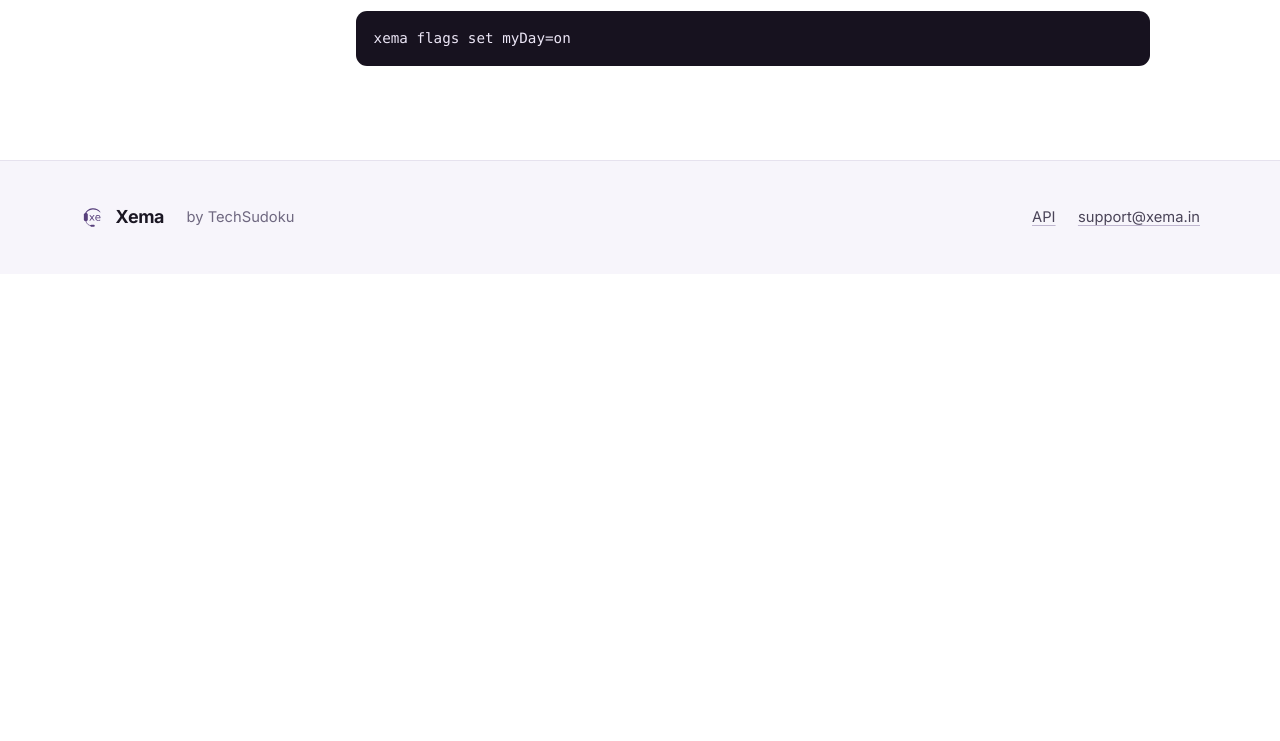
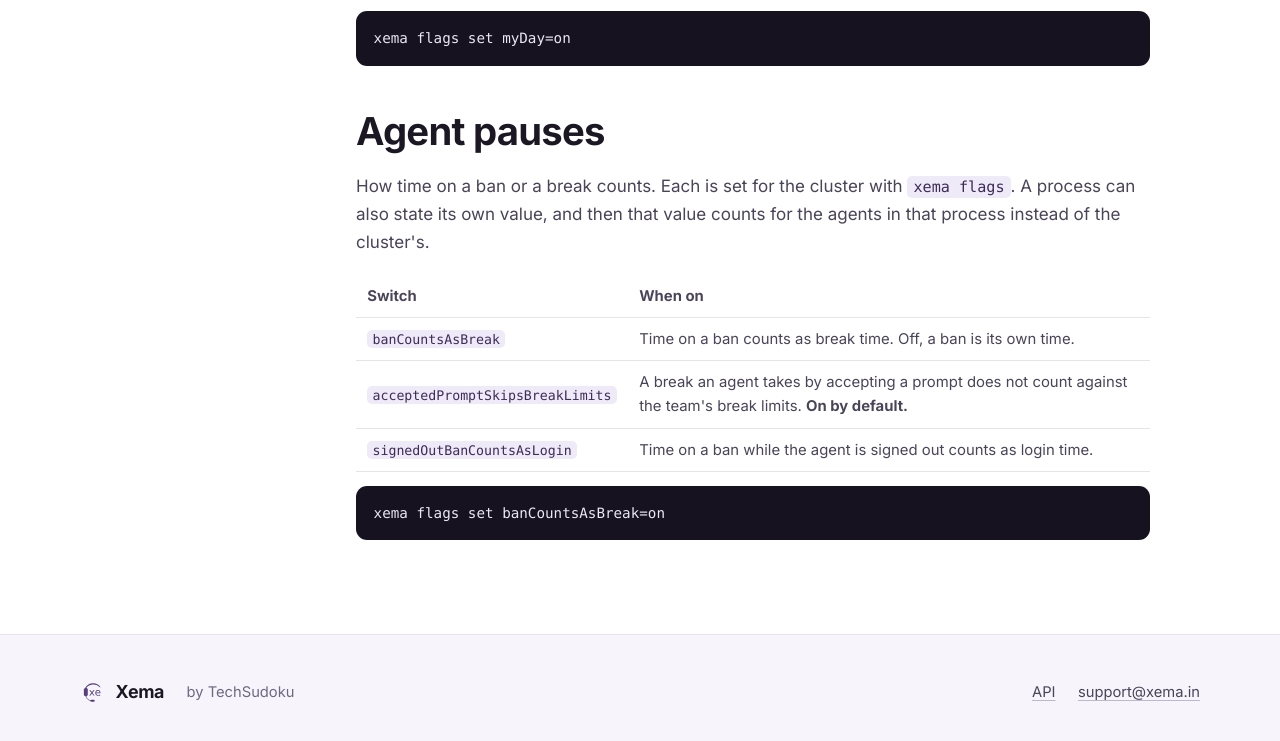
Before and after one commit to Inukollu/xema-site, a plain HTML site: page docs/switches.html in a window 1280 px wide. Shown: the part 1645-2386 px from the top of the page. Before the commit the page ends 1919 px from the top, so only its background shows below. Drawn offline with Linux system fonts and the light colour scheme.

Commit message:
Publish website from 48e37ba66c5fc720ac60f8a88b5265b80dfead45 Inukollu/Xema@48e37ba66c5fc720ac60f8a88b5265b80dfead45

```diff
--- a/docs/switches.html
+++ b/docs/switches.html
@@ -62,7 +62,7 @@
   <article class="prose">
 <h1 id="switches">Switches</h1>
 <p>Some of Xema's behaviour is switched on or off for the whole cluster. Each switch is off until someone turns it on,
-except <code>crmDashboard</code>, which is on until someone turns it off. Each is set from any server in the cluster with the <code>xema</code> command. A change takes effect within seconds, on every
+except <code>crmDashboard</code> and <code>acceptedPromptSkipsBreakLimits</code>, which are on until someone turns them off. Each is set from any server in the cluster with the <code>xema</code> command. A change takes effect within seconds, on every
 server, without restarting anything.</p>
 <p>They are all under one command:</p>
 <pre><code>xema flags                       # every switch, and whether it is on
@@ -120,6 +120,33 @@ queue whether it was on or off.</p>
 </table>
 <pre><code>xema flags set myDay=on
 </code></pre>
+<h2 id="agent-pauses">Agent pauses</h2>
+<p>How time on a ban or a break counts. Each is set for the cluster with <code>xema flags</code>. A process can also state its own
+value, and then that value counts for the agents in that process instead of the cluster's.</p>
+<table>
+<thead>
+<tr>
+<th>Switch</th>
+<th>When on</th>
+</tr>
+</thead>
+<tbody>
+<tr>
+<td><code>banCountsAsBreak</code></td>
+<td>Time on a ban counts as break time. Off, a ban is its own time.</td>
+</tr>
+<tr>
+<td><code>acceptedPromptSkipsBreakLimits</code></td>
+<td>A break an agent takes by accepting a prompt does not count against the team's break limits. <strong>On by default.</strong></td>
+</tr>
+<tr>
+<td><code>signedOutBanCountsAsLogin</code></td>
+<td>Time on a ban while the agent is signed out counts as login time.</td>
+</tr>
+</tbody>
+</table>
+<pre><code>xema flags set banCountsAsBreak=on
+</code></pre>
   </article>
 </main>
 <footer>
```
